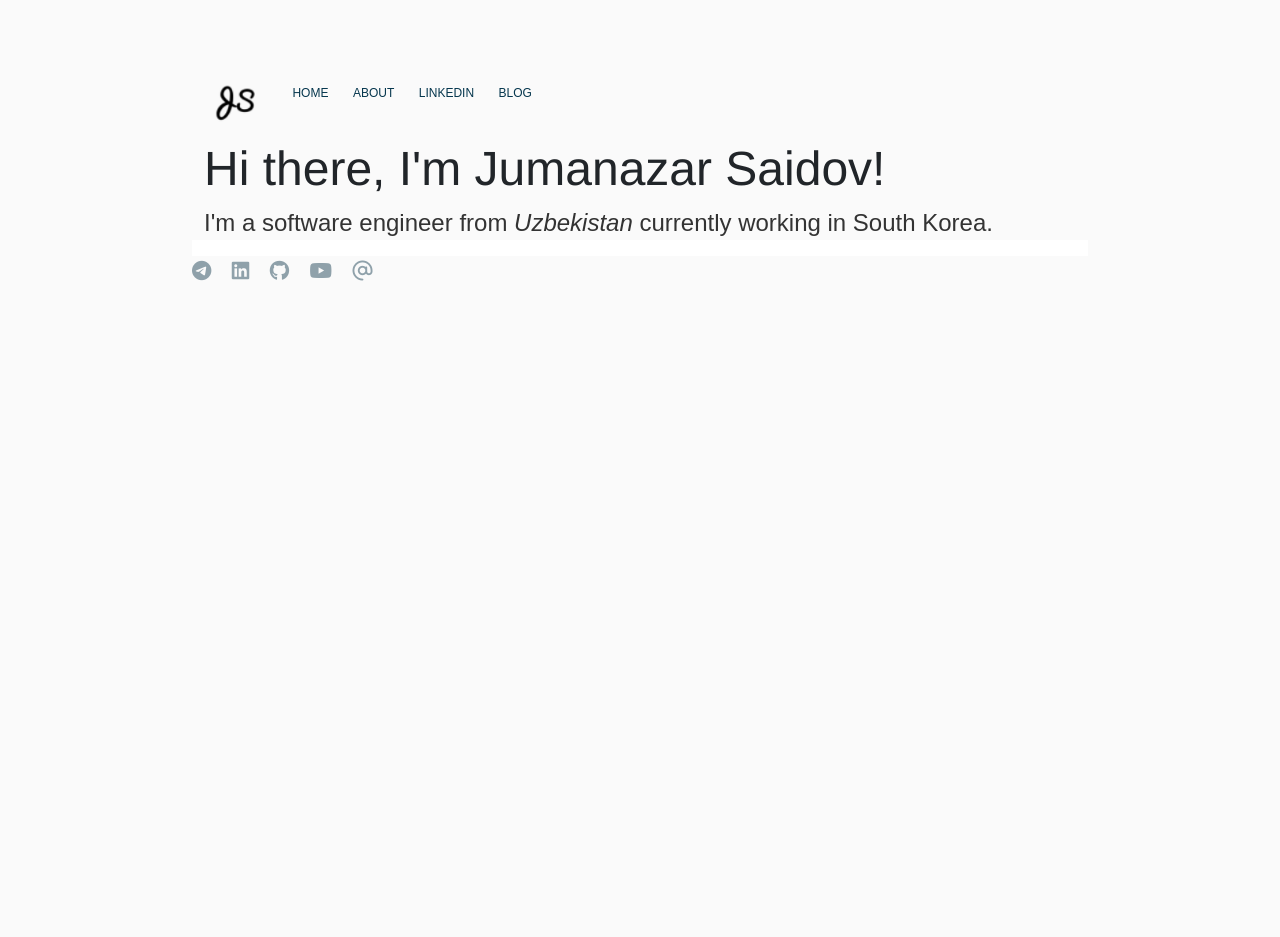
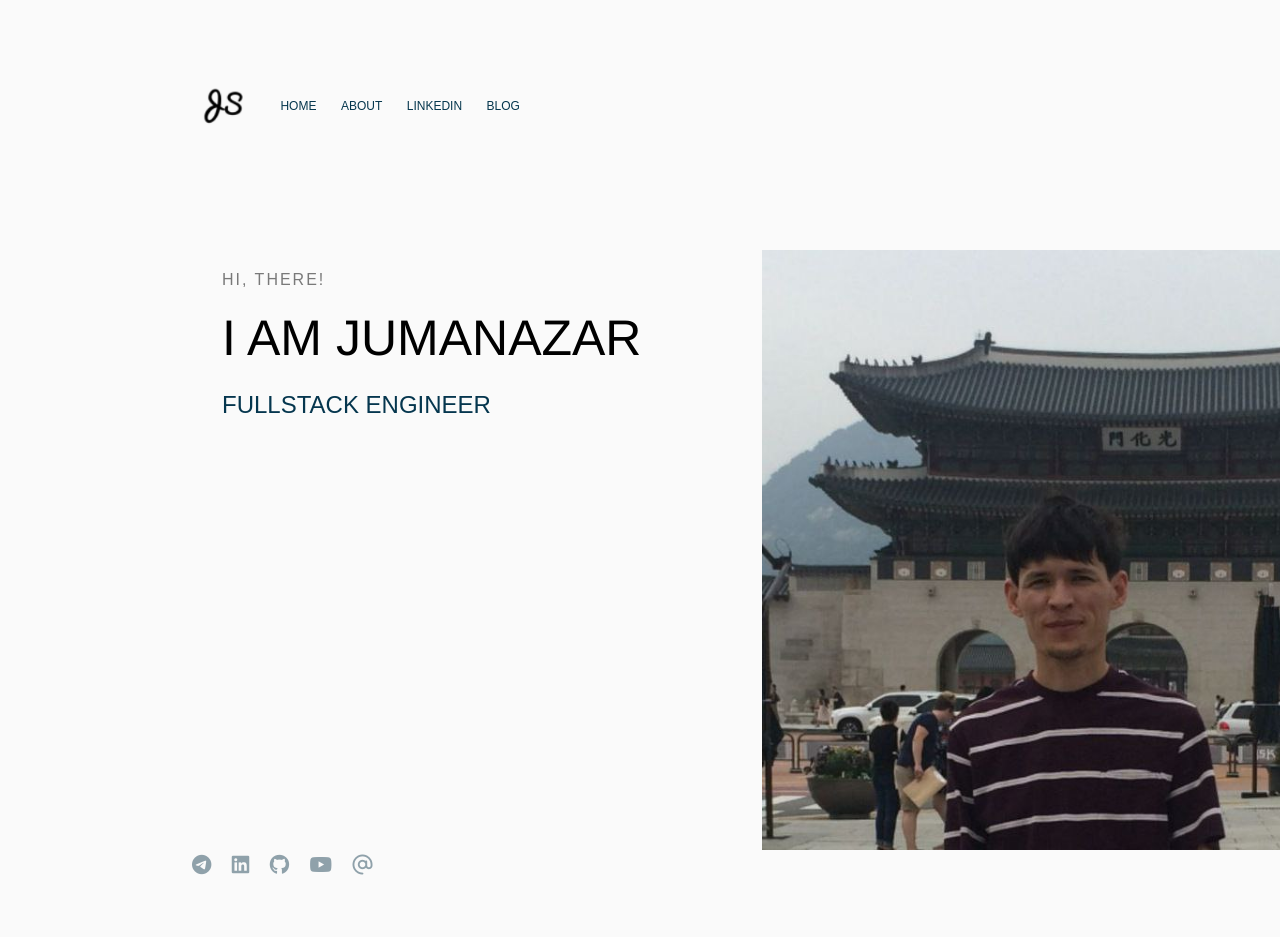
Before and after one commit to jsr1611/jsr1611.github.io, a Jekyll site: the page built from index.html, in a window 1280 px wide. Built offline with Jekyll 4.4.1, drawn with Linux system fonts in a browser that asks for light colours; nearby versions of some CDN libraries; before the commit the page ends 900 px from its top, so only the background shows below that.

Commit message:
profile upd

```diff
--- a/_layouts/default.html
+++ b/_layouts/default.html
@@ -4,8 +4,8 @@
 <head>
 	<title>{{ page.title }}</title>
 	<!-- link to main stylesheet -->
-	<link href="https://cdn.jsdelivr.net/npm/bootstrap@5.1.3/dist/css/bootstrap.min.css" rel="stylesheet"
-		integrity="sha384-1BmE4kWBq78iYhFldvKuhfTAU6auU8tT94WrHftjDbrCEXSU1oBoqyl2QvZ6jIW3" crossorigin="anonymous">
+	<!-- <link href="https://cdn.jsdelivr.net/npm/bootstrap@5.1.3/dist/css/bootstrap.min.css" rel="stylesheet"
+		integrity="sha384-1BmE4kWBq78iYhFldvKuhfTAU6auU8tT94WrHftjDbrCEXSU1oBoqyl2QvZ6jIW3" crossorigin="anonymous"> -->
 	<link rel="stylesheet" type="text/css" href="/css/main.css">
 	<link rel="stylesheet" href="https://cdnjs.cloudflare.com/ajax/libs/font-awesome/6.3.0/css/all.min.css" integrity="sha512-SzlrxWUlpfuzQ+pcUCosxcglQRNAq/DZjVsC0lE40xsADsfeQoEypE+enwcOiGjk/bSuGGKHEyjSoQ1zVisanQ==" crossorigin="anonymous" referrerpolicy="no-referrer" />
 
--- a/css/main.css
+++ b/css/main.css
@@ -40,9 +40,9 @@ p {
 }  */
 
 /* Core styles */
-body{
+/* body{
     font-family: sans-serif;
-}
+} */
 
 .container{
     width: 1140px;
@@ -51,7 +51,6 @@ body{
 
 .to-uppercase{
     text-transform: uppercase;
-
 }
 .clearfix{
     clear: both;
--- a/index.html
+++ b/index.html
@@ -3,7 +3,17 @@ layout: default
 title: Personal web-page of Jumanazar Saidov
 ---
 
-<div class="blurb">
-	<h1>Hi there, I'm Jumanazar Saidov!</h1>
-		<p>I'm a software engineer from <em>Uzbekistan</em> currently working in South Korea.</p>
+<div class="blurb container">
+	<section id="main-section" class="main-section">
+		<div class="main-section__info to-uppercase">
+			<h4 class="main-section__welcome">Hi, there!</h4>
+			<h1 class="main-section__intro">I am Jumanazar</h1>
+			<h3 class="main-section__position">Fullstack Engineer</h3>
+		</div>
+		<div class="main-section__image">
+			<img src="./public/images/profile.jpg" alt="My Photo">
+		</div>
+	</section>
+	<div class="clearfix"></div>
+
 </div><!-- /.blurb -->
```
